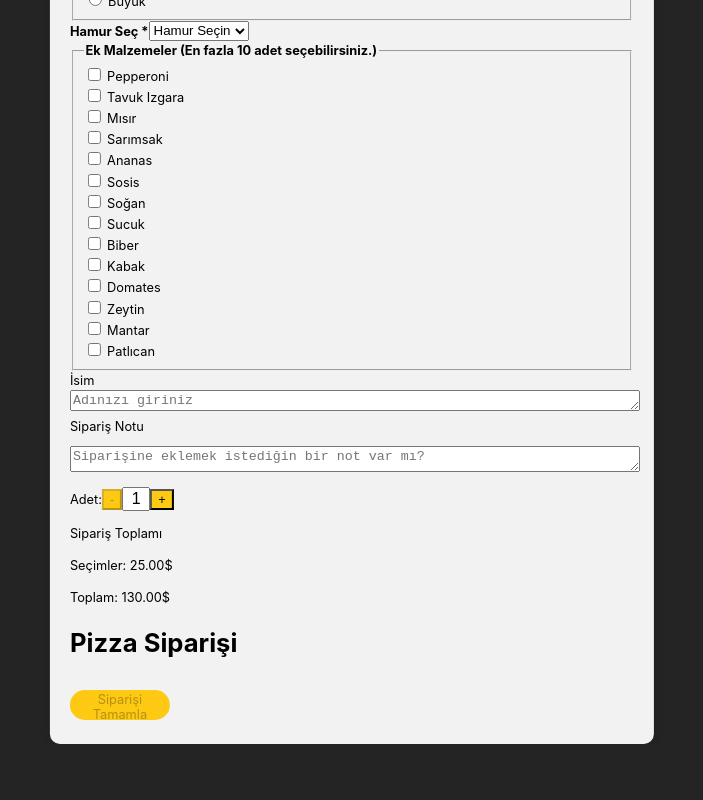
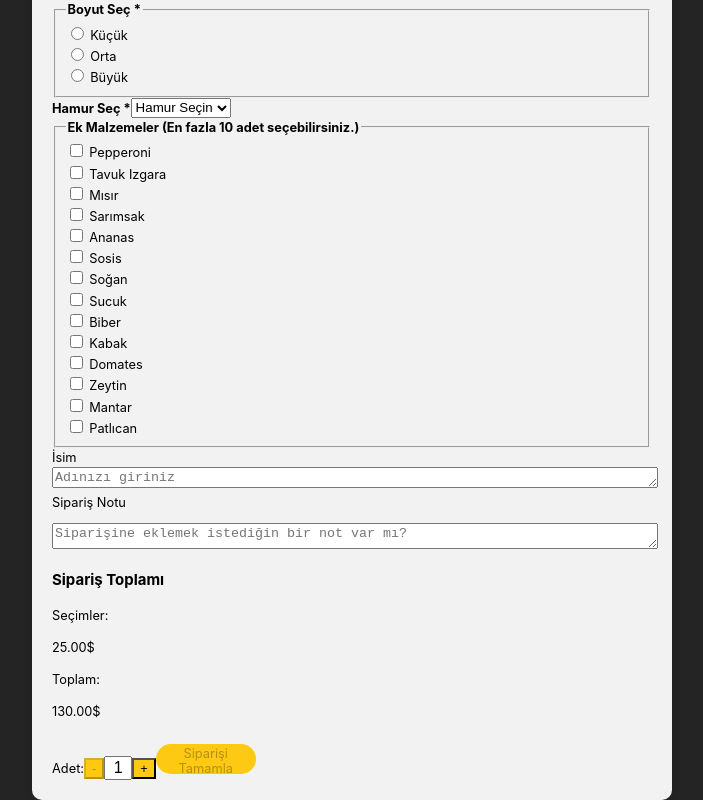
Before and after one commit to bernakocalar/pizzaProject, a React (Vite) app: page /orderPage in a window 1280 px wide. Shown: the part 399-1199 px from the top of the page, without its empty margins (288-991 px from the left). Before the commit the page ends 1143 px from the top, so only its background shows below. Built offline with nearby package versions, Linux system fonts and the light colour scheme.

Commit message:
metin düzenleme ve bazı gruplamalar

```diff
--- a/src/orderPage.jsx
+++ b/src/orderPage.jsx
@@ -58,6 +58,7 @@ function OrderPage() {
     e.preventDefault();
 
     if (!validateForm()) {
+
       alert("Lütfen gerekli tüm alanları doldurun!");
       return;
     }
@@ -101,7 +102,7 @@ function OrderPage() {
           <p>4,5 (200)</p>
         </div>
         <p id="pizzaExp">
-          Frontend Dev olarak hala position:absolute kullanıyorsan bu çok acı pizza tam sana göre...
+        Frontent Dev olarak hala position:absolute kullanıyorsan bu çok acı pizza tam sana göre. Pizza, domates, peynir ve genellikle çeşitli diğer malzemelerle kaplanmış, daha sonra geleneksel olarak odun ateşinde bir fırında yüksek sıcaklıkta pişirilen, genellikle yuvarlak, düzleştirilmiş mayalı buğday bazlı hamurdan oluşan İtalyan kökenli lezzetli bir yemektir. . Küçük bir pizzaya bazen pizzetta denir.
         </p>
         <form id="mediumArea" onSubmit={handleSubmit}>
           <fieldset id="size">
@@ -163,18 +164,21 @@ function OrderPage() {
           <label htmlFor="note">Sipariş Notu</label>
           <textarea onChange={handleChange} id="note" name="note" rows="1" placeholder="Siparişine eklemek istediğin bir not var mı?"></textarea>
 
+        <section id="toplam">
+        <h3>Sipariş Toplamı</h3>
+          <p></p>
+          <p>Seçimler:</p>
+          <p> 25.00$</p>
+          <p>Toplam: </p>
+          <p>130.00$</p>
+          </section>
+          <section id="sonBolum">
           <label htmlFor="quantity">Adet:</label>
           <button id="tinyButton" type="button" onClick={decreaseQuantity} disabled={quantity <= 1}>-</button>
           <input id="quantity" name="quantity" value={quantity} readOnly />
           <button id="tinyButton" type="button" onClick={increaseQuantity}>+</button>
-
-          <p>Sipariş Toplamı</p>
-          <p>Seçimler: 25.00$</p>
-          <p>Toplam: 130.00$</p>
-          <div>
       {!showSuccess ? (
         <>
-          <h1>Pizza Siparişi</h1>
           {error && <p style={{ color: "red" }}>{error}</p>}
           <button
           id="firstButton"
@@ -185,7 +189,7 @@ function OrderPage() {
       ) : (
         <OrderSuccess orderData={orderData}/>
       )}
-    </div>
+      </section>
         </form>
       </div>
     </div>
```
